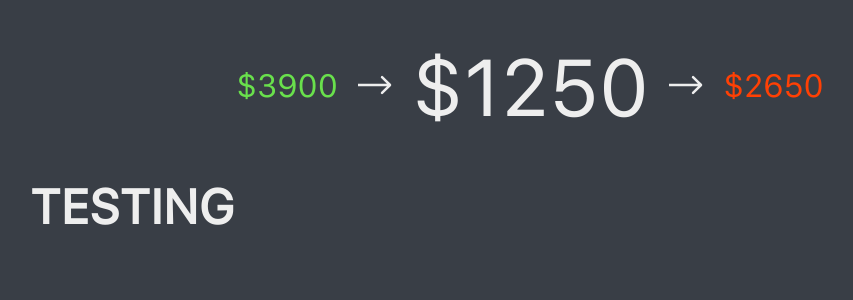
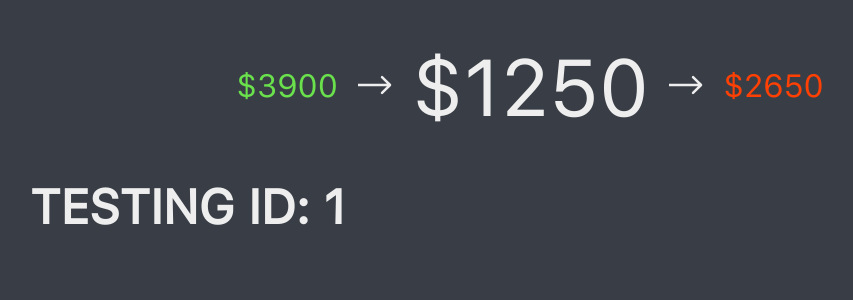
Before and after one commit to Mito6211/moneytracker, a React (Create React App) app: page /edit/1 in a window 1280 px wide. Shown: the top 300 px of the page, without its empty margins (110-963 px from the left). Built offline with nearby package versions, Linux system fonts and the light colour scheme.

Commit message:
Started EditEntry page

```diff
--- a/src/Components/App.tsx
+++ b/src/Components/App.tsx
@@ -1,10 +1,11 @@
 import React, { useState, useEffect } from "react";
-import { Route, Switch } from "react-router-dom";
+import { Route, Switch, useParams } from "react-router-dom";
 import { defaultEntries } from "../constants";
 import { getFromStorage, saveToStorage } from "../storage";
 import MoneyDisplay from "./MoneyDisplay";
 import EntryForm from "./EntryForm";
 import EntryList from "./EntryList";
+import EditEntry from "./EditEntry";
 
 import "./App.scss";
 
@@ -35,7 +36,7 @@ const App: React.FC = () => {
           <EntryList entries={entries} setEntries={setEntries} />
         </Route>
         <Route path="/edit/:id">
-          <h1>TESTING</h1>
+          <EditEntry />
         </Route>
       </Switch>
     </div>
--- /dev/null
+++ b/src/Components/EditEntry/index.tsx
@@ -0,0 +1,10 @@
+import React from "react";
+import { useParams } from "react-router-dom";
+export default function EditEntry() {
+  const { id } = useParams<{ id: string }>();
+  return (
+    <div>
+      <h1>TESTING ID: {id}</h1>
+    </div>
+  );
+}
```
